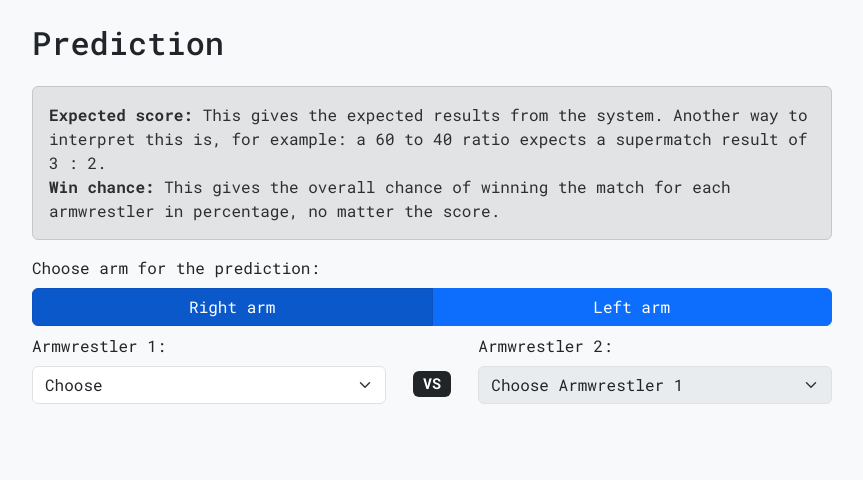
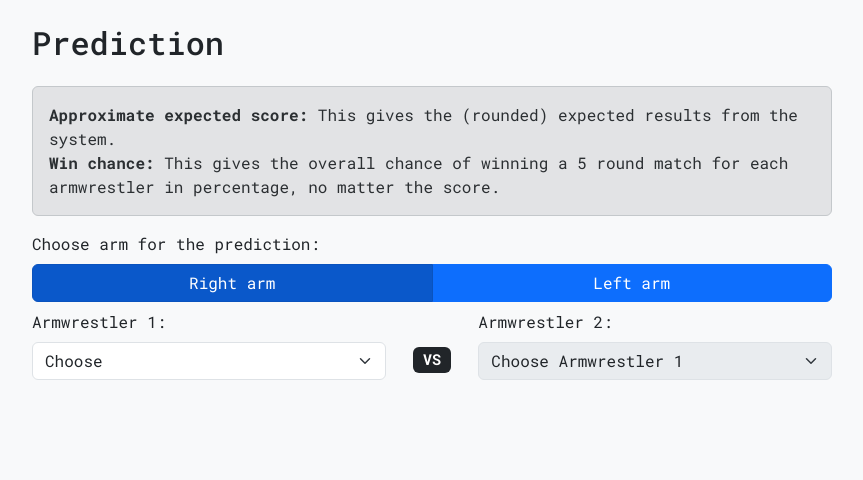
Before and after one commit to Teodor5rov/armelo, a Flask app: page /prediction in a window 1280 px wide. Shown: the part 56-536 px from the top of the page, without its empty margins (208-1071 px from the left). Run offline with Flask 3, Linux system fonts and the light colour scheme; data comes from the database, SQL or seed files in the repository; some libraries are stand-ins or nearby versions.

Commit message:
Prediction Binom Update

```diff
--- a/armelo_app.py
+++ b/armelo_app.py
@@ -4,7 +4,7 @@ from werkzeug.security import check_password_hash
 import sqlite3
 import os
 
-from elo import diff_supermatch, calculate_elo_with_bonus, expected_elo_from_score, expected_score_hundered, expected_score_five, beta_prediction
+from elo import diff_supermatch, calculate_elo_with_bonus, expected_elo_from_score, expected_score_rounds, binom_prediction
 
 DATABASE = 'database.db'
 
@@ -112,7 +112,7 @@ def closest_matches():
     closest_matches = db_execute(query)
     closest_matches_with_predictions = []
     for match in closest_matches:
-        expected_1, expected_2 = beta_prediction(match[2], match[5])
+        expected_1, expected_2 = binom_prediction(match[2], match[5])
         color_1, color_2 = (f"success", "danger") if expected_1 > expected_2 else ((f"danger", "success") if expected_1 < expected_2 else ("secondary", "secondary"))
         match_with_prediction = match + (expected_1, expected_2, color_1, color_2)
         closest_matches_with_predictions.append(match_with_prediction)
@@ -441,17 +441,15 @@ def prediction():
         prediction_ready = False
         armwrestler_1_elo, armwrestler_2_elo = None, None
         expected_1, expected_2 = None, None
-        expected_five_score1, expected_five_score2 = None, None
-        beta_predicted_1, beta_predicted_2 = None, None
+        binom_predicted_1, binom_predicted_2 = None, None
         armwrestler_color = None
         if arm in ['left', 'right'] and \
                 selected_armwrestler_1 != selected_armwrestler_2 and \
                 selected_armwrestler_1 in armwrestler_names and \
                 selected_armwrestler_2 in armwrestler_names:
             armwrestler_1_elo, armwrestler_2_elo = get_current_elo(arm, [selected_armwrestler_1, selected_armwrestler_2])
-            expected_1, expected_2 = expected_score_hundered(armwrestler_1_elo, armwrestler_2_elo)
-            expected_five_score1, expected_five_score2 = expected_score_five(armwrestler_1_elo, armwrestler_2_elo)
-            beta_predicted_1, beta_predicted_2 = beta_prediction(armwrestler_1_elo, armwrestler_2_elo)
+            expected_1, expected_2 = expected_score_rounds(armwrestler_1_elo, armwrestler_2_elo, 5)
+            binom_predicted_1, binom_predicted_2 = binom_prediction(armwrestler_1_elo, armwrestler_2_elo)
             armwrestler_color = (f"success", "danger") if expected_1 > expected_2 else ((f"danger", "success") if expected_1 < expected_2 else ("secondary", "secondary"))
             expected_1 = round(expected_1)
             expected_2 = round(expected_2)
@@ -464,8 +462,7 @@ def prediction():
                                prediction_ready=prediction_ready,
                                armwrestler_1_elo=armwrestler_1_elo, armwrestler_2_elo=armwrestler_2_elo,
                                expected_1=expected_1, expected_2=expected_2,
-                               expected_five_score1=expected_five_score1, expected_five_score2=expected_five_score2,
-                               beta_predicted_1=beta_predicted_1, beta_predicted_2=beta_predicted_2,
+                               binom_predicted_1=binom_predicted_1, binom_predicted_2=binom_predicted_2,
                                armwrestler_color=armwrestler_color
                                )
 
--- a/templates/closest_matches.html
+++ b/templates/closest_matches.html
@@ -1,6 +1,6 @@
 {% extends "layout.html" %}
 
-{% block title %}Closes Matches{% endblock %}
+{% block title %}Closest Matches{% endblock %}
 
 {% block content %}
 
--- a/templates/prediction.html
+++ b/templates/prediction.html
@@ -6,8 +6,8 @@
 <div class="mx-auto" style="max-width: 800px;">
     <h2 class="mb-4">Prediction</h2>
     <div class="alert alert-secondary" role="alert">
-        <strong>Expected score: </strong>This gives the expected results from the system. Another way to interpret this is, for example: a 60 to 40 ratio expects a supermatch result of 3 : 2.<br>
-        <strong>Win chance: </strong>This gives the overall chance of winning the match for each armwrestler in percentage, no matter the score.
+        <strong>Approximate expected score: </strong>This gives the (rounded) expected results from the system.<br>
+        <strong>Win chance: </strong>This gives the overall chance of winning a 5 round match for each armwrestler in percentage, no matter the score.
     </div>
     <form class="mb-4" method="POST" action="{{ url_for('prediction') }}" hx-post="{{ url_for('prediction') }}" hx-trigger="change" hx-swap="outerHTML">
         <!-- Arm selection buttons -->
```
Also changed, not shown: elo.py (+10 -17 lines), templates/prediction_partial.html (+8 -16 lines).
